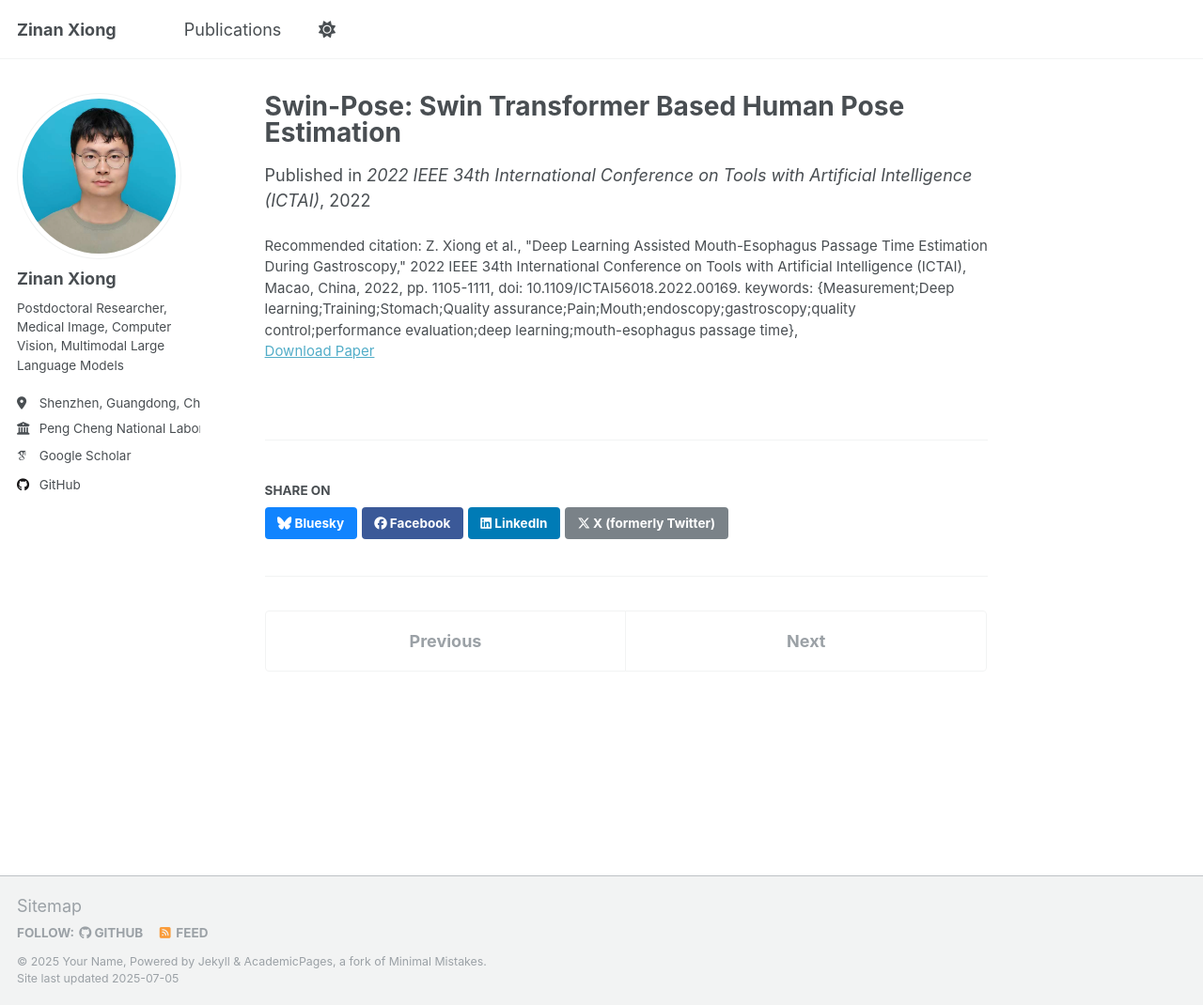
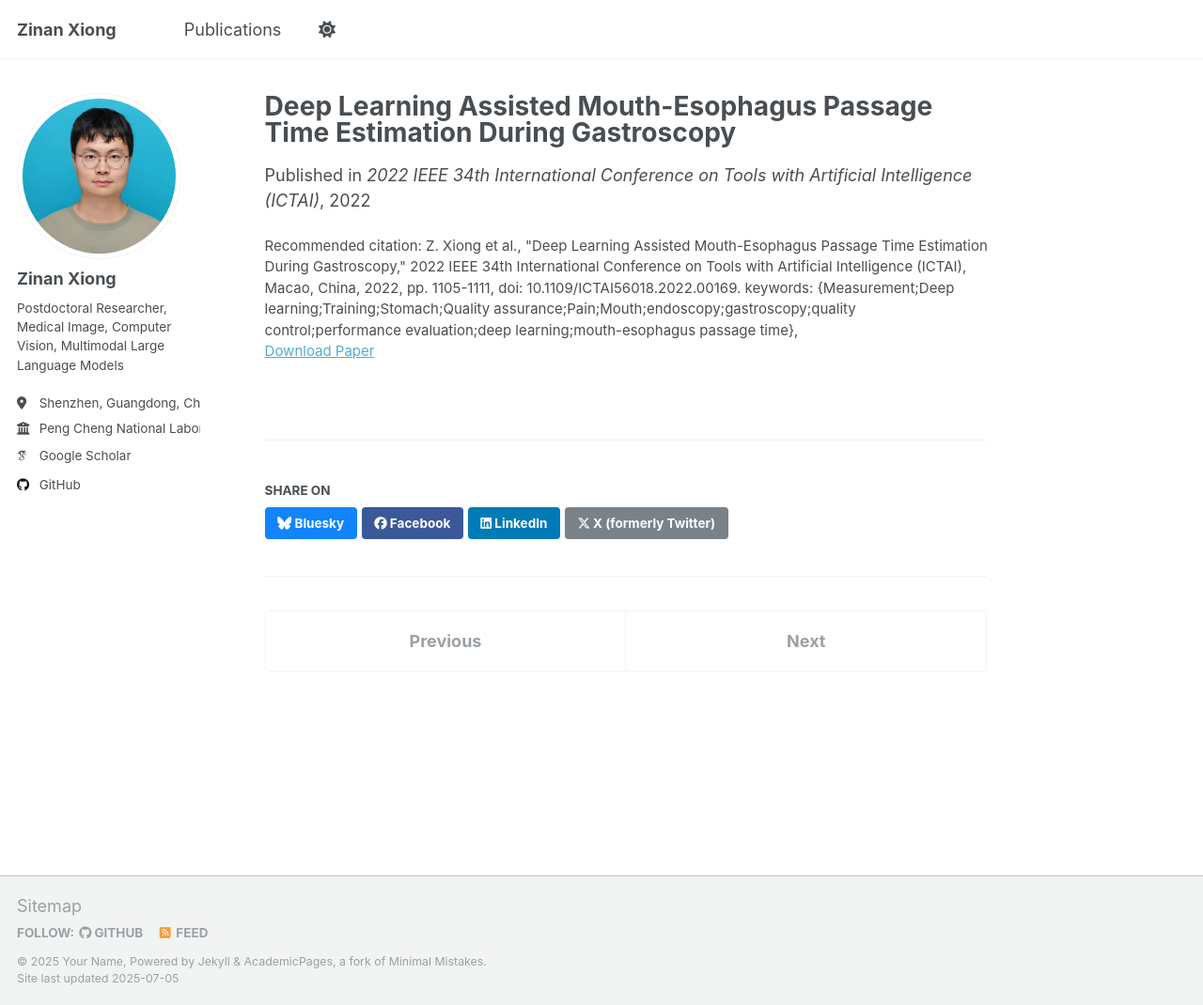
Before and after one commit to ttppss/zinanxiong, a Jekyll site: the page built from _publications/2022-10-31-conference-paper.md, in a window 1280 px wide and 1070 px high. Shown: the whole window at 94% size. Built offline with Jekyll 4.4.1, drawn with Linux system fonts in a browser that asks for light colours; some web fonts are replaced; a script that is not in the unit is left out.

Commit message:
Update 2022-10-31-conference-paper.md

```diff
--- a/_publications/2022-10-31-conference-paper.md
+++ b/_publications/2022-10-31-conference-paper.md
@@ -1,5 +1,5 @@
 ---
-title: "Swin-Pose: Swin Transformer Based Human Pose Estimation"
+title: "Deep Learning Assisted Mouth-Esophagus Passage Time Estimation During Gastroscopy"
 collection: publications
 category: conferences
 permalink: /publication/2022-10-31-conference-paper
```
